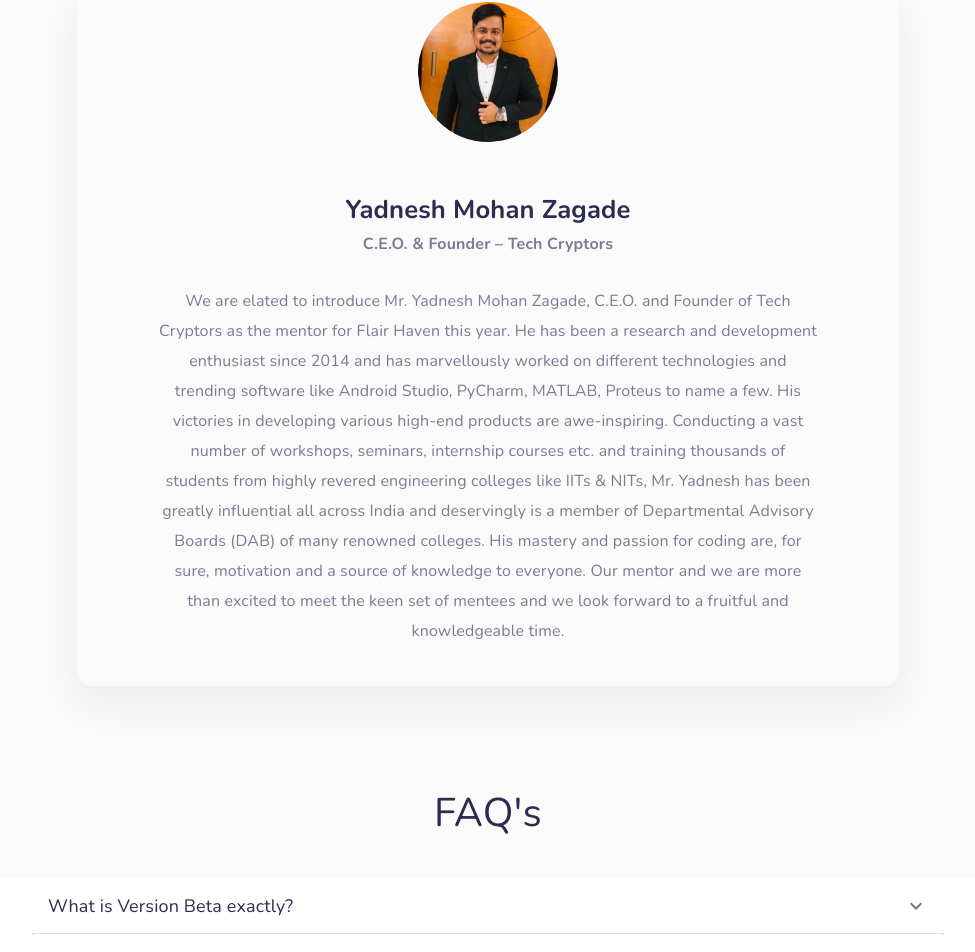
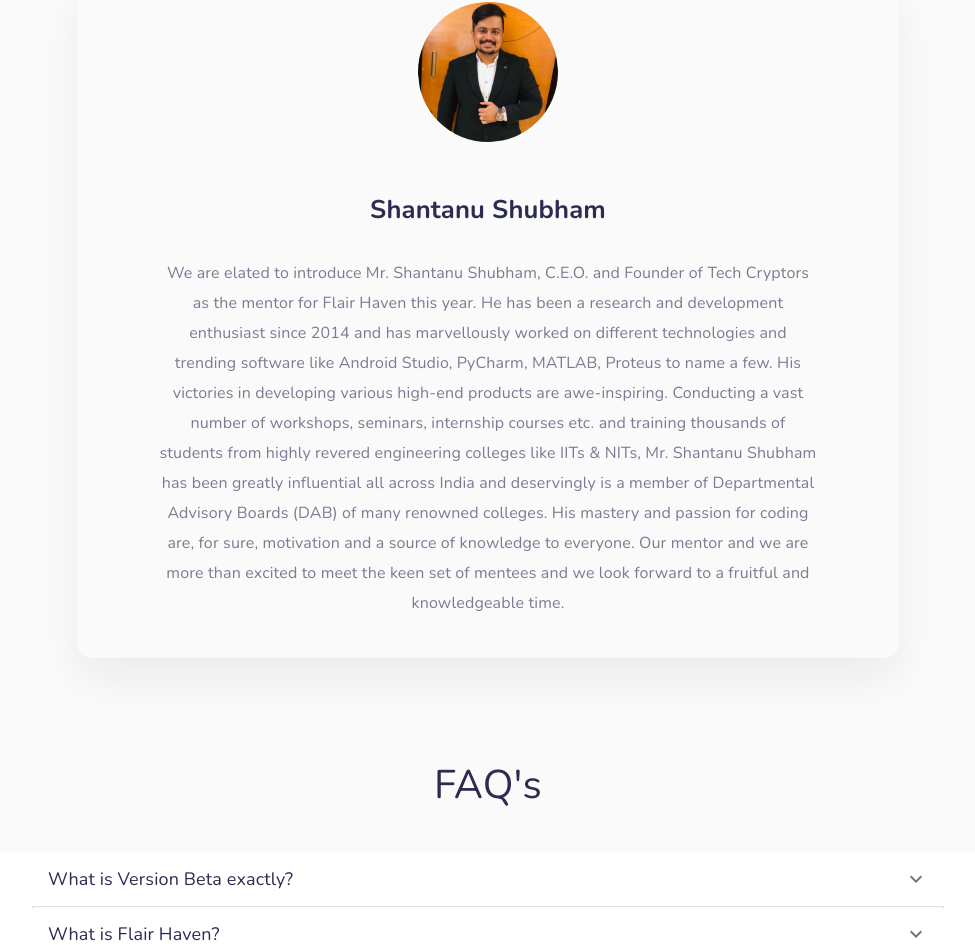
Before and after one commit to shubhtrikal/workshop-ui-2022, a Next.js app: page / in a window 1280 px wide. Shown: the part 4473-5425 px from the top of the page, without its empty margins (152-1127 px from the left). Built offline with nearby package versions, Linux system fonts and the light colour scheme.

Commit message:
fix: mentor

```diff
--- a/src/components/Faq/faq.tsx
+++ b/src/components/Faq/faq.tsx
@@ -46,7 +46,7 @@ const FaqComponent: React.FC = () => {
     },
     {
       question: `Dates for the workshop?`,
-      answer: `Workshop on Machine Learning is on the 24th and 25th of September' 2022. The Machine Learning workshop is on the 1st and 2nd of October’ 2022.`,
+      answer: `Workshop on Machine Learning is on the 24th and 25th of September' 2022. The Data Structures and Algorithms workshop is on the 1st and 2nd of October’ 2022.`,
     },
     {
       question: `Are there any prerequisites for the workshop?`,
--- a/src/components/Mentor.tsx
+++ b/src/components/Mentor.tsx
@@ -20,12 +20,12 @@ const Mentor = () => {
               />
             </Box>
             <Box className='mentor-heading'>
-              <h2>Yadnesh Mohan Zagade</h2>
-              <h4>C.E.O. & Founder – Tech Cryptors</h4>
+              <h2>Shantanu Shubham</h2>
+              {/* <h4>C.E.O. & Founder – Tech Cryptors</h4> */}
             </Box>
             <Box className='mentor-details'>
               <p>
-                We are elated to introduce Mr. Yadnesh Mohan Zagade, C.E.O. and
+                We are elated to introduce Mr. Shantanu Shubham, C.E.O. and
                 Founder of Tech Cryptors as the mentor for Flair Haven this
                 year. He has been a research and development enthusiast since
                 2014 and has marvellously worked on different technologies and
@@ -34,7 +34,7 @@ const Mentor = () => {
                 products are awe-inspiring. Conducting a vast number of
                 workshops, seminars, internship courses etc. and training
                 thousands of students from highly revered engineering colleges
-                like IITs & NITs, Mr. Yadnesh has been greatly influential all
+                like IITs & NITs, Mr. Shantanu Shubham has been greatly influential all
                 across India and deservingly is a member of Departmental
                 Advisory Boards (DAB) of many renowned colleges. His mastery and
                 passion for coding are, for sure, motivation and a source of
```
